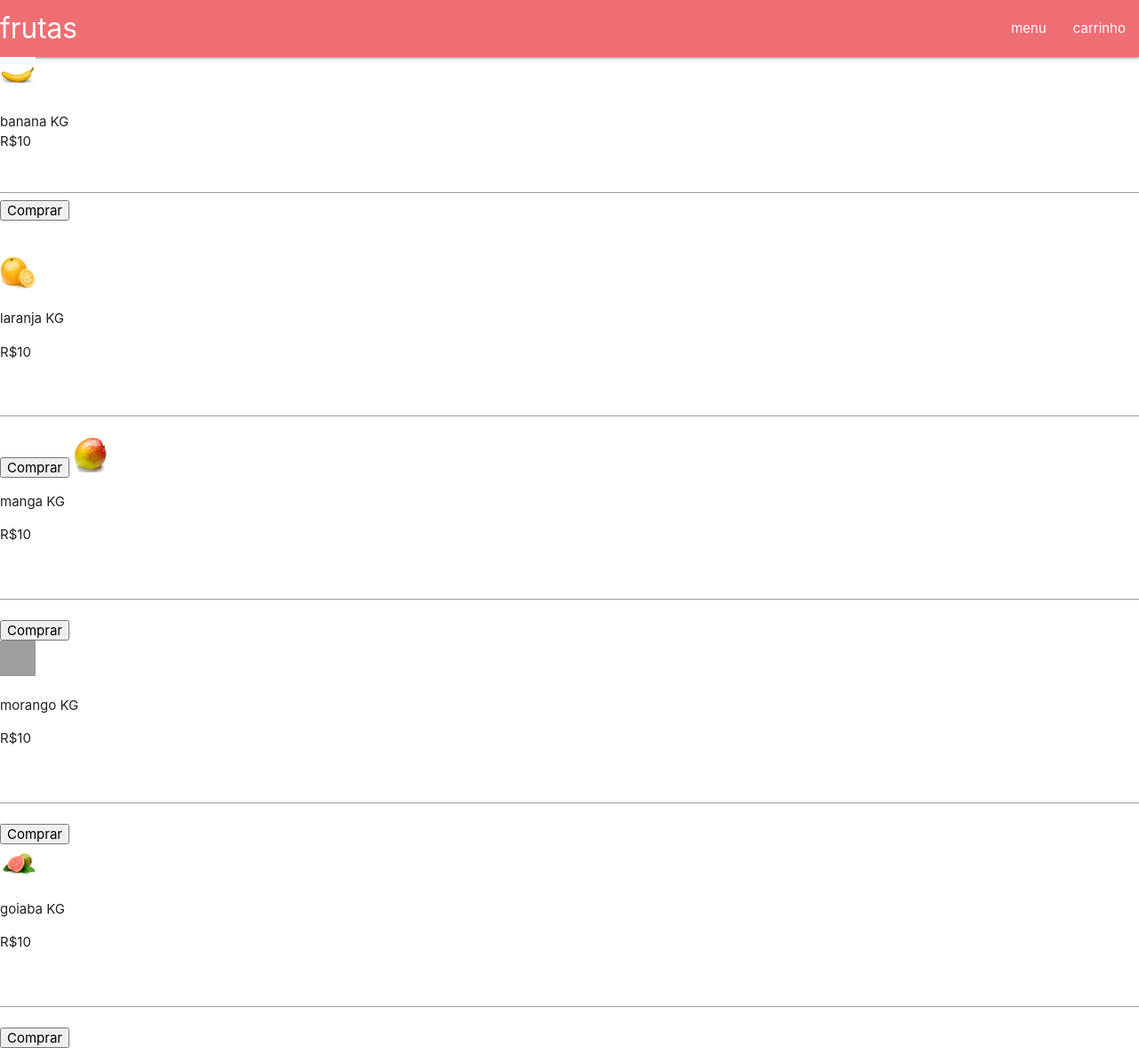
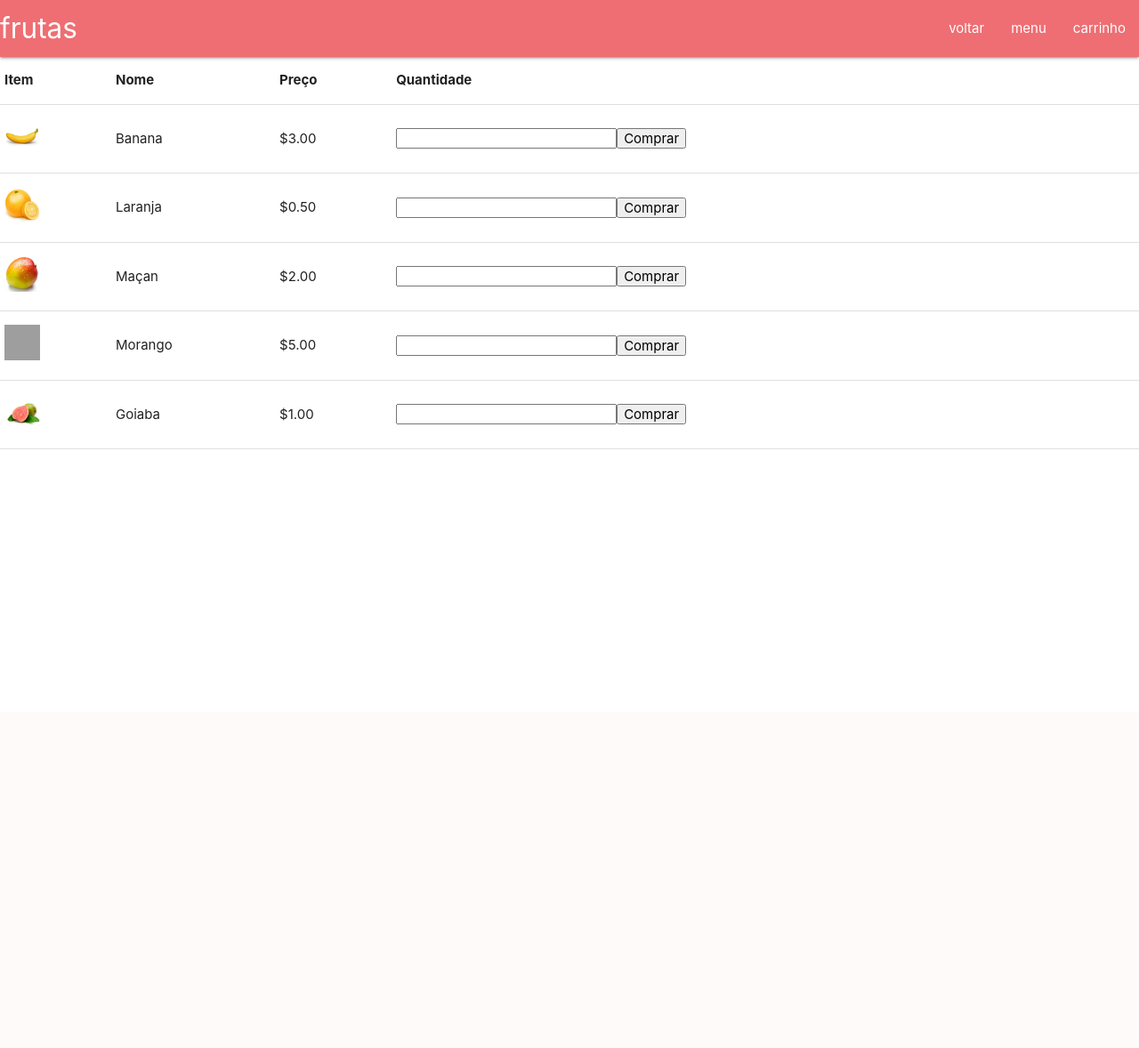
Before and after one commit to izadora-oliveira/projetophp, a PHP site: page /frutas.php in a window 1280 px wide. Shown: the whole page at 89% size. After the commit the page ends 505 px from the top, so only its background shows below. Run offline with PHP 8.4, Linux system fonts and the light colour scheme; the visitor is signed in with stand-in values (Sample User, id 1); grey boxes are pictures that could not be loaded.

Commit message:
Update frutas.php

```diff
--- a/frutas.php
+++ b/frutas.php
@@ -15,51 +15,54 @@
     <div class="nav-wrapper">
       <a href="#" class="brand-logo">frutas </a>
       <ul id="nav-mobile" class="right hide-on-med-and-down">
+        <li><a href="javascript:history.back()">voltar</a></li>
         <li><a href="index.php">menu</a></li>
         <li><a href="carrinho.php">carrinho</a></li>
       </ul>
     </div>
   </nav>
-  <img src="imagensdoprojeto\banana.png" width="40" height="40">
-  <p>banana KG
-  <br>
-  R$10
-  <input name="produto" type="text">
-  <button>Comprar</button></p>
-  <br>
-  <img src="imagensdoprojeto\laranja.jpg" width="40" height="40">
-  <p>laranja KG</p>
-  <p>R$10</p>
-  <p>
-    <input name="produto" type="text">
-  </p>
-  <button>Comprar</button>
+    <table>
+        <thead>
+          <tr>
+              <th>Item</th>
+              <th>Nome</th>
+              <th>Preço</th>
+              <th>Quantidade</th>
+          </tr>
+        </thead>
 
-
-  <img src="imagensdoprojeto\manga.jpg" width="40" height="40">
-  <p>manga KG</p>
-  <p>R$10</p>
-  <p>
-    <input name="produto" type="text">
-  </p>
-  <button>Comprar</button>
-
-  <br>
-  <img src="imagensdoprojeto\morango.jpg" width="40" height="40">
-  <p>morango KG</p>
-  <p>R$10</p>
-  <p>
-    <input name="produto" type="text">
-  </p>
-  <button>Comprar</button>
-
-  <br>
-  <img src="imagensdoprojeto\goiaba.jpg" width="40" height="40">
-  <p>goiaba KG</p>
-  <p>R$10</p>
-  <p>
-    <input name="produto" type="text">
-  </p>
-  <button>Comprar</button>
+        <tbody>
+          <tr>
+            <td><img src="imagensdoprojeto\banana.png" width="40" height="40"></td>
+            <td>Banana</td>
+            <td>$3.00</td>
+            <td><input name="produto" type="int"><button>Comprar</button></td>
+          </tr>
+          <tr>
+            <td><img src="imagensdoprojeto\laranja.jpg" width="40" height="40"></td>
+            <td>Laranja</td>
+            <td>$0.50</td>
+            <td><input name="produto" type="int"><button>Comprar</button></td>
+          </tr>
+          <tr>
+            <td><img src="imagensdoprojeto\manga.jpg" width="40" height="40"></td>
+            <td>Maçan</td>
+            <td>$2.00</td>
+            <td><input name="produto" type="int"><button>Comprar</button></td>
+          </tr>
+          <tr>
+            <td><img src="imagensdoprojeto\morango.jpg" width="40" height="40"></td>
+            <td>Morango</td>
+            <td>$5.00</td>
+            <td><input name="produto" type="int"><button>Comprar</button></td>
+          </tr>
+          <tr>
+            <td><img src="imagensdoprojeto\goiaba.jpg" width="40" height="40"></td>
+            <td>Goiaba</td>
+            <td>$1.00</td>
+            <td><input name="produto" type="int"><button>Comprar</button></td>
+          </tr>
+        </tbody>
+      </table>
 </body>
 </html>
```
